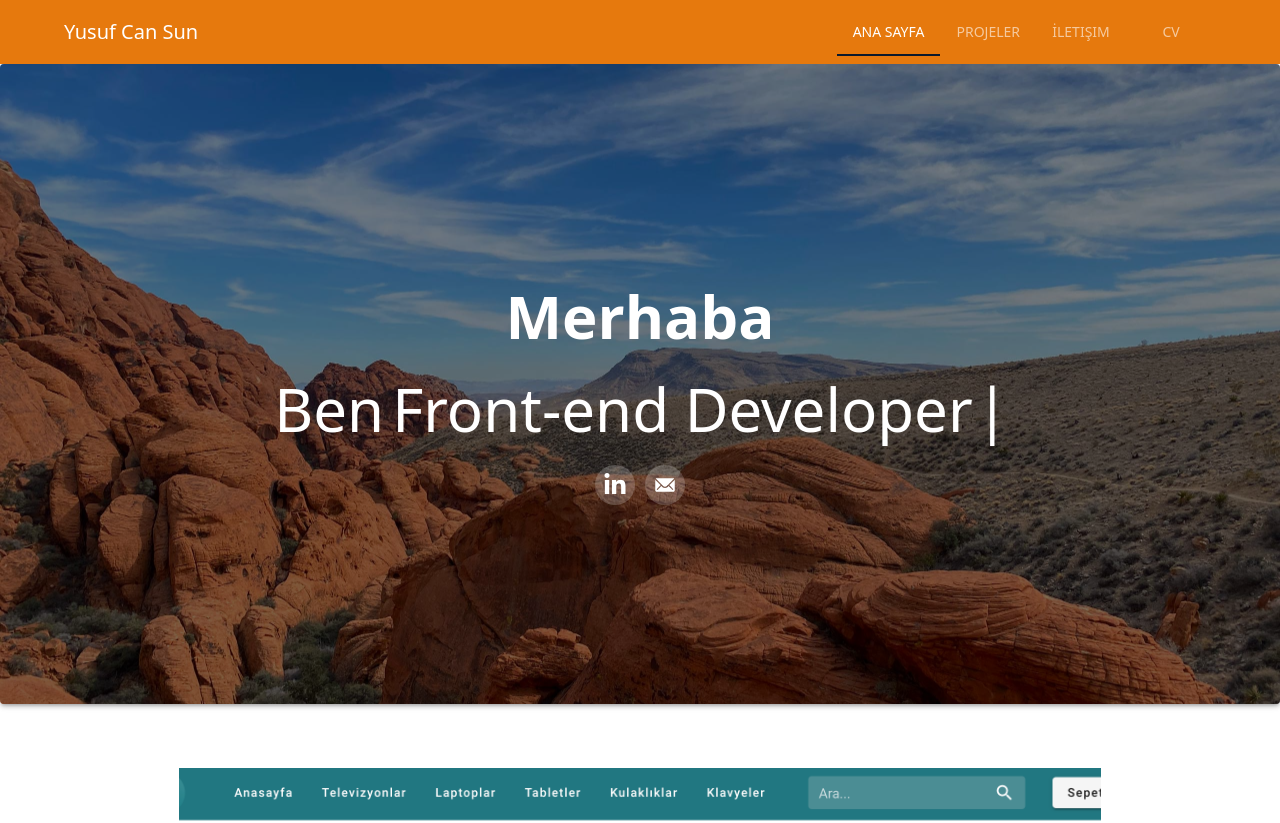
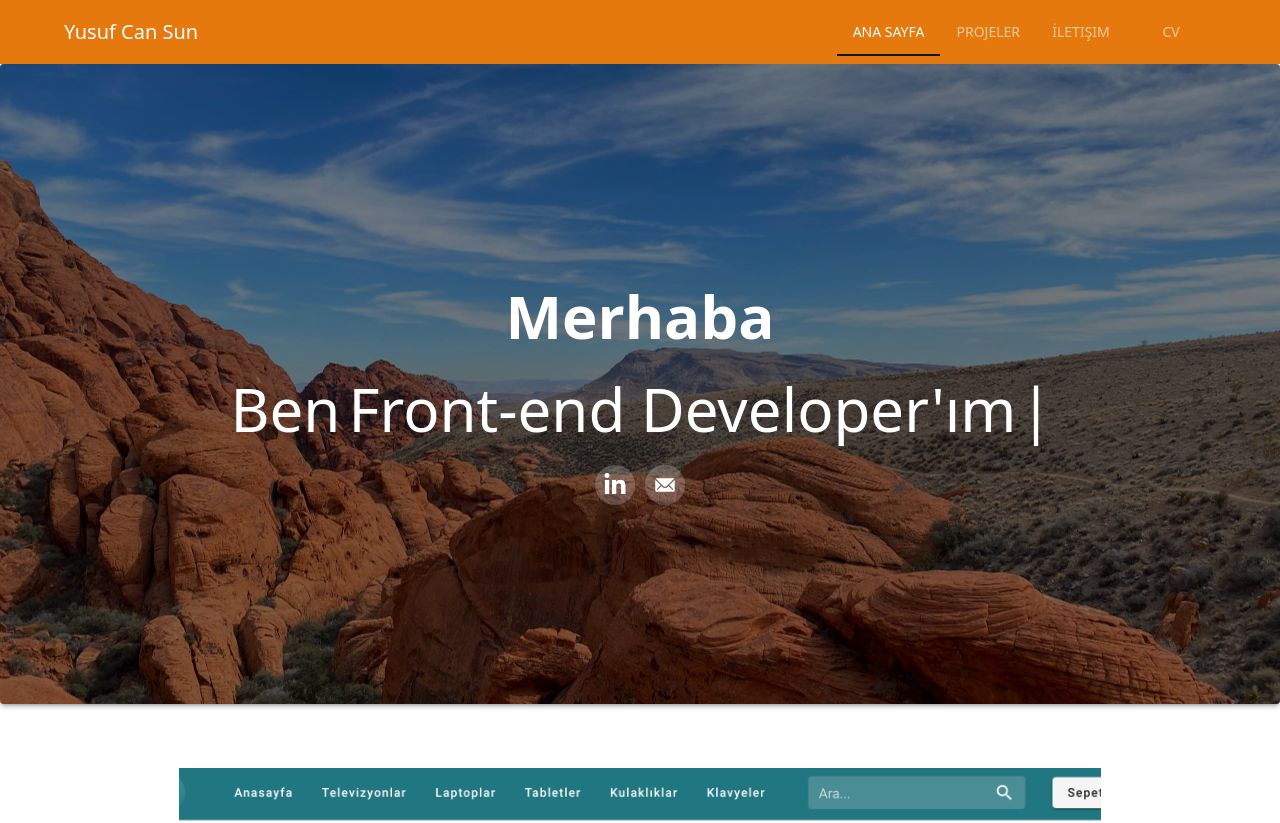
Before and after one commit to Nacnus/portfolyo, a React (Vite) app: page / in a window 1280 px wide. Shown: the top 823 px of the page. Built offline with nearby package versions, Linux system fonts and the light colour scheme.

Commit message:
changed typewriter text

```diff
--- a/src/typeWriters/MyTypeWriters.jsx
+++ b/src/typeWriters/MyTypeWriters.jsx
@@ -5,7 +5,7 @@ import {Typewriter} from "react-simple-typewriter";
 function MyTypeWriters() {
     const titles=[
         'Yusuf Can Sun',
-        'Front-end Developer'
+        'Front-end Developer\'ım'
     ]
     return (
         <>
```
